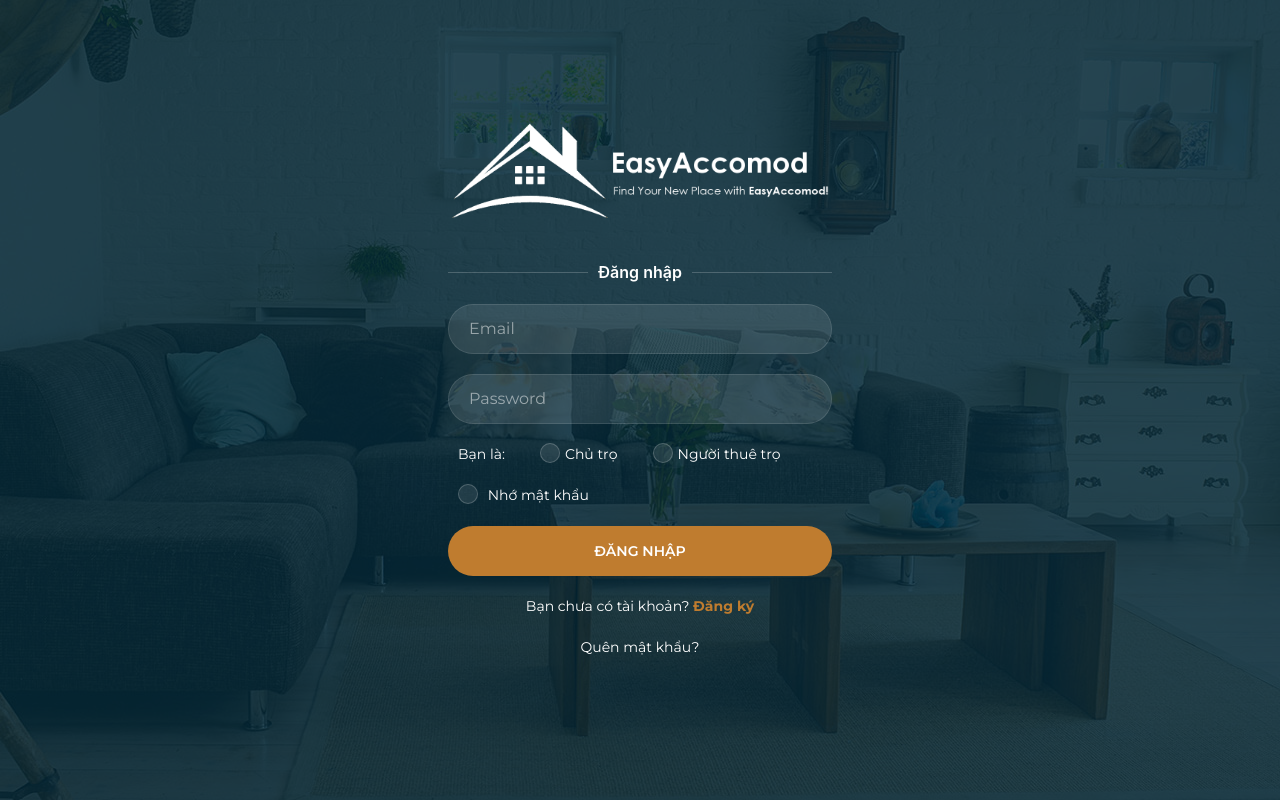
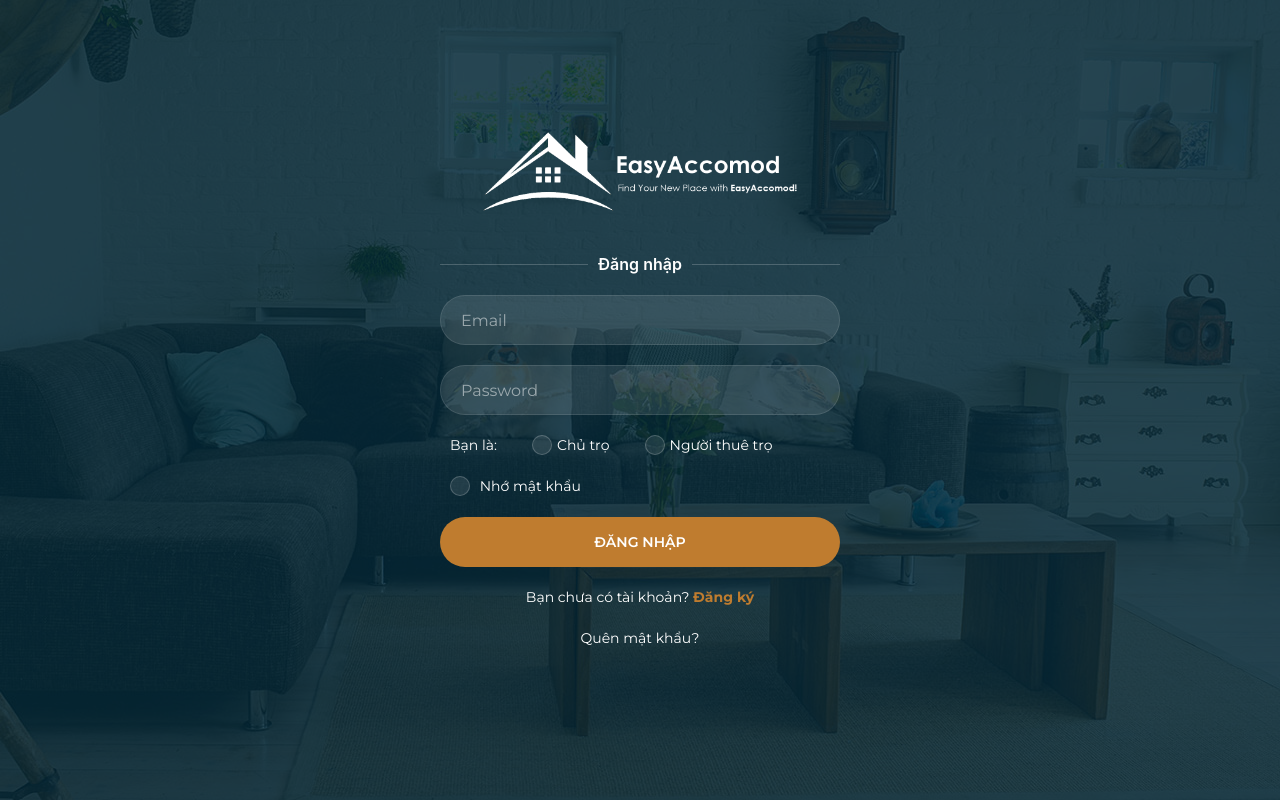
Before and after one commit to vuongthanh148/AccommodationFinder, a React (Create React App) app in the folder accommodationfinder/: page /login in a window 1280 px wide. Built offline with nearby package versions, Linux system fonts and the light colour scheme.

Commit message:
Update login

```diff
--- a/accommodationfinder/src/css/login.css
+++ b/accommodationfinder/src/css/login.css
@@ -440,7 +440,10 @@ a:hover {
 @media (max-width: 400px) {
   .login-auth-2{
     text-align: center;
-    width: 80vw;
+    width: 90vw;
+  }
+  .login-logo {
+    width: 80%;
   }
   .margin {
     margin-left: 15px !important;
@@ -450,94 +453,37 @@ a:hover {
 @media (min-width: 401px) {
   .login-auth-2{
     text-align: center;
-    width: 55vw;
+    width: 65vw;
+  }
+  .login-logo {
+    width: 80%;
   }
   .margin {
     margin-left: 15px !important;
   }
 }
 
-@media (min-width: 641px) {
+@media (min-width: 640px) {
   .login-auth-2{
     text-align: center;
-    width: 50vw;
+    width: 350px;
+  }
+  .login-logo {
+    width: 80%;
   }
   .margin {
     margin-left: 20px !important;
-  }
-  .login-flex-center\@s {
-    justify-content: center;
-  }
-  .login-flex-right\@s {
-    justify-content: flex-end;
   }
 }
 @media (min-width: 960px) {
   .login-auth-2{
     text-align: center;
-    width: 40vw;
+    width: 400px;
+  }
+  .login-logo {
+    width: 80%;
   }
   .margin {
     margin-left: 35px !important;
   }
-  .login-flex-left\@m {
-    justify-content: flex-start;
-  }
-  .login-flex-center\@m {
-    justify-content: center;
-  }
-  .flex-right {
-    justify-content: flex-end;
-  }
-  .login-flex-between\@m {
-    justify-content: space-between;
-  }
-  .login-flex-around\@m {
-    justify-content: space-around;
-  }
 }
-@media (min-width: 1200px) {
-  .login-auth-2{
-    text-align: center;
-    width: 30vw;
-  }
-  .login-flex-left\@l {
-    justify-content: flex-start;
-  }
-  .login-flex-center\@l {
-    justify-content: center;
-  }
-  .login-flex-right\@l {
-    justify-content: flex-end;
-  }
-  .login-flex-between\@l {
-    justify-content: space-between;
-  }
-  .login-flex-around\@l {
-    justify-content: space-around;
-  }
-}
-@media (min-width: 1600px) {
-  .login-auth-2{
-    text-align: center;
-    width: 25vw;
-  }
-  .margin {
-    margin-left: 55px !important;
-  }
-  .login-flex-left\@xl {
-    justify-content: flex-start;
-  }
-  .login-flex-center\@xl {
-    justify-content: center;
-  }
-  .login-flex-right\@xl {
-    justify-content: flex-end;
-  }
-  .login-flex-between\@xl {
-    justify-content: space-between;
-  }
-  .login-flex-around\@xl {
-    justify-content: space-around;
-  }
-}
```
